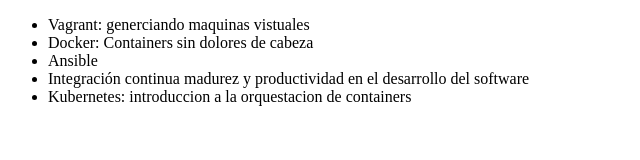
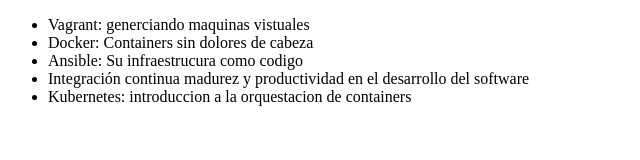
Before and after one commit to victorch7/aluragit, a plain HTML site: page index.html in a window 1280 px wide. Shown: the whole page, without its empty margins (0-640 px from the left). Drawn offline with Linux system fonts and the light colour scheme.

Commit message:
Modificando el nombre del ansible

```diff
--- a/index.html
+++ b/index.html
@@ -8,7 +8,7 @@
      <ul>
          <li> Vagrant: generciando maquinas vistuales </li>
          <li> Docker: Containers sin dolores de cabeza </li>
-         <li> Ansible </li>
+         <li> Ansible: Su infraestrucura como codigo </li>
          <li> Integración continua madurez y productividad en el desarrollo del software </li>
          <li> Kubernetes: introduccion a la orquestacion de containers</li>
      </ul>
```
